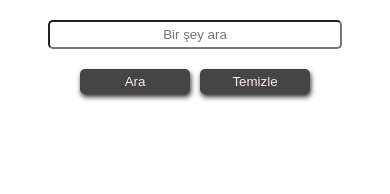
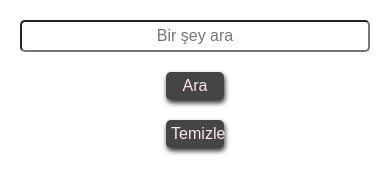
Before and after one commit to gozdedoner/search-app2, a website built with Vite: page index.html in a window 390 px wide. Built offline with nearby package versions, Linux system fonts and the light colour scheme.

Commit message:
Add responsive layout to Search App

```diff
--- a/src/style.css
+++ b/src/style.css
@@ -64,3 +64,28 @@
   height: auto; /* Orantılı bir şekilde resmin boyutlandırılmasını sağlar */
   border-radius: 5px; /* Resmin köşelerini yuvarlatır */
 }
+
+
+@media (max-width: 768px) {
+  #searchInput {
+    width: 90%;
+    font-size: 16px;
+  }
+
+  .button-wrapper {
+    flex-direction: column;
+    align-items: center;
+  }
+
+  #searchButton,
+  #clearButton {
+    width: 90%;
+    font-size: 16px;
+    margin-bottom: 10px;
+  }
+
+  .imagelist-wrapper > .card {
+    width: 90%;
+    margin: 15px auto;
+  }
+}
```
